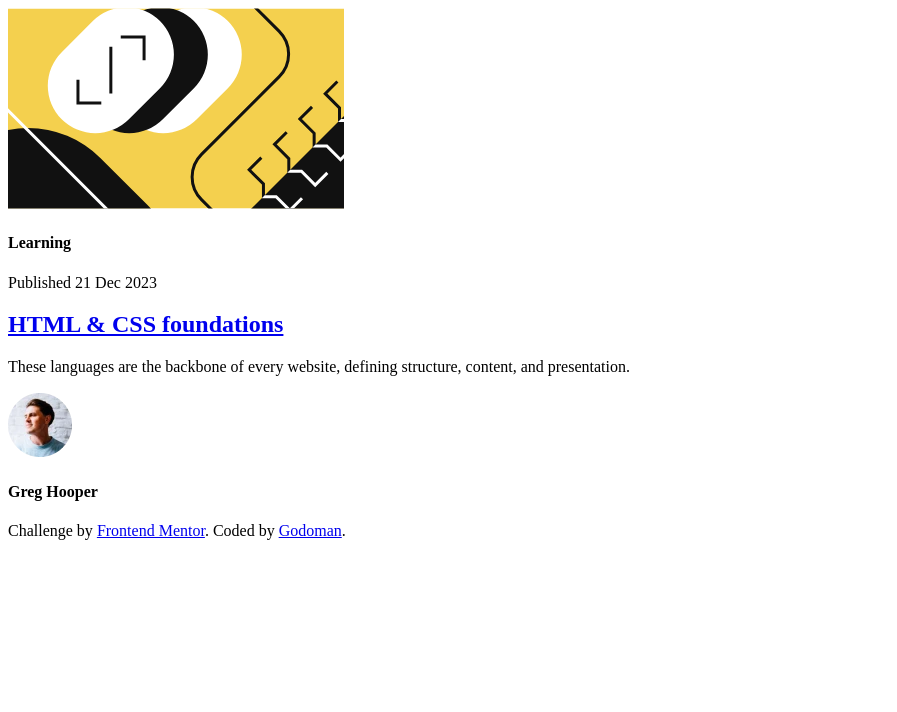
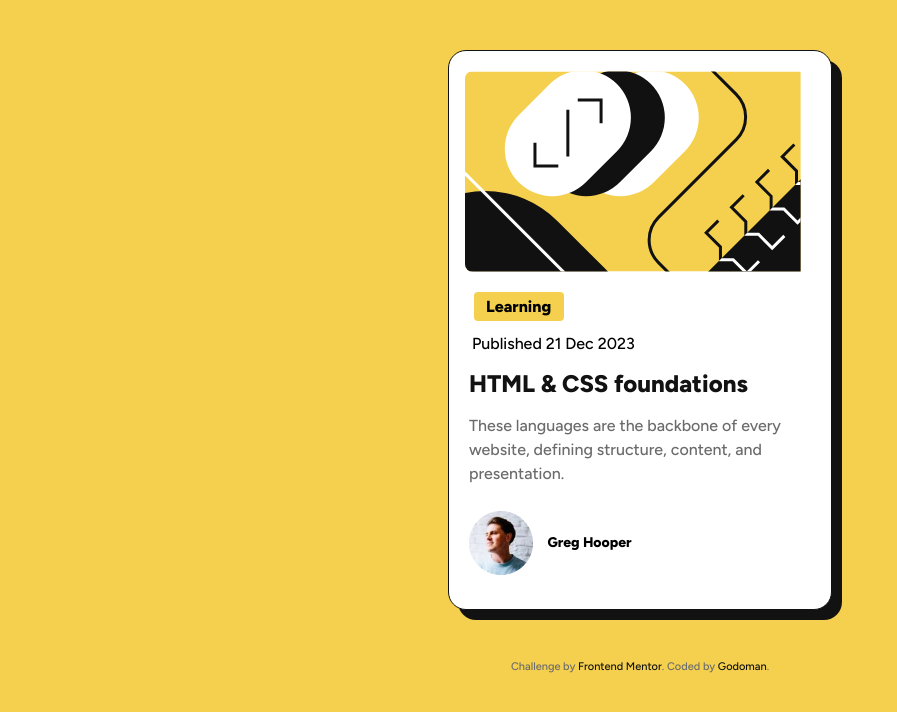
Before and after one commit to Godowil/reto-mentor-dos, a plain HTML site: page index.html in a window 1280 px wide. Shown: the whole page, without its empty margins (0-897 px from the left). Drawn offline with Linux system fonts and the light colour scheme; the site is published under a folder, as on GitHub Pages, so addresses that start at the root find nothing.

Commit message:
cambios en hoja de estilo

```diff
--- a/index.html
+++ b/index.html
@@ -5,7 +5,7 @@
   <meta name="viewport" content="width=device-width, initial-scale=1.0"> <!-- displays site properly based on user's device -->
 
   <link rel="icon" type="image/png" sizes="32x32" href="./assets/images/favicon-32x32.png">
-  <link rel="stylesheet" href="/assets/styles.css">
+  <link rel="stylesheet" href="assets/styles.css">
   <link rel="preconnect" href="https://fonts.googleapis.com">
 <link rel="preconnect" href="https://fonts.gstatic.com" crossorigin>
 <link href="https://fonts.googleapis.com/css2?family=Figtree:wght@500&display=swap" rel="stylesheet">
```
